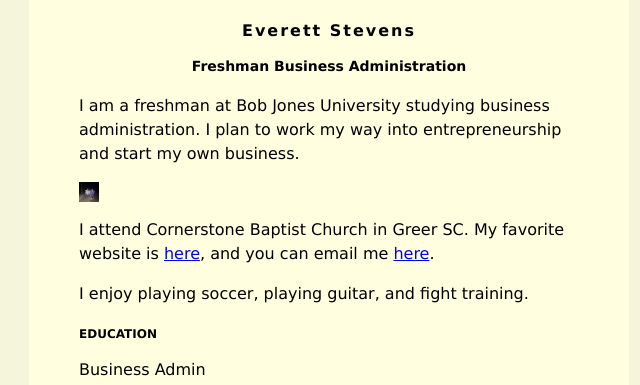
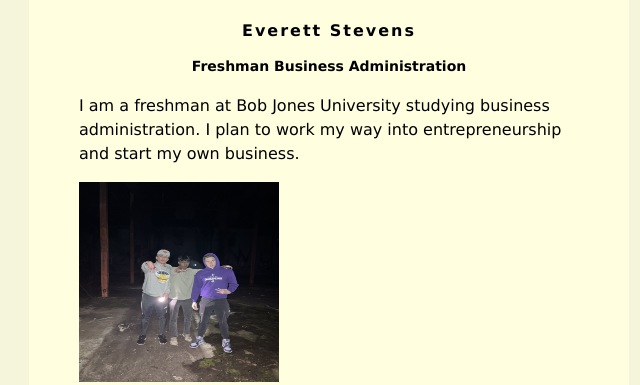
Before and after one commit to estev852/estev852.github.io, a plain HTML site: page index.html in a window 1280 px wide. Shown: the top 385 px of the page, without its empty margins (311-951 px from the left). Drawn offline with Linux system fonts and the light colour scheme.

Commit message:
Update index.html

```diff
--- a/index.html
+++ b/index.html
@@ -34,7 +34,7 @@ h3 {
         <h2>Freshman Business Administration</h2>
 
          <p>I am a freshman at Bob Jones University studying business administration. I plan to work my way into entrepreneurship and start my own business.</p>
-        <img src="urbex.jpg" alt="Image" height="20" width="20"/>
+        <img src="urbex.jpg" alt="Image" height="200" width="200"/>
          <p>
             I attend Cornerstone Baptist Church in Greer SC. My favorite website is
             <a href="https://www.youtube.com/watch?v=dQw4w9WgXcQ">here</a>, and you can email me
```
